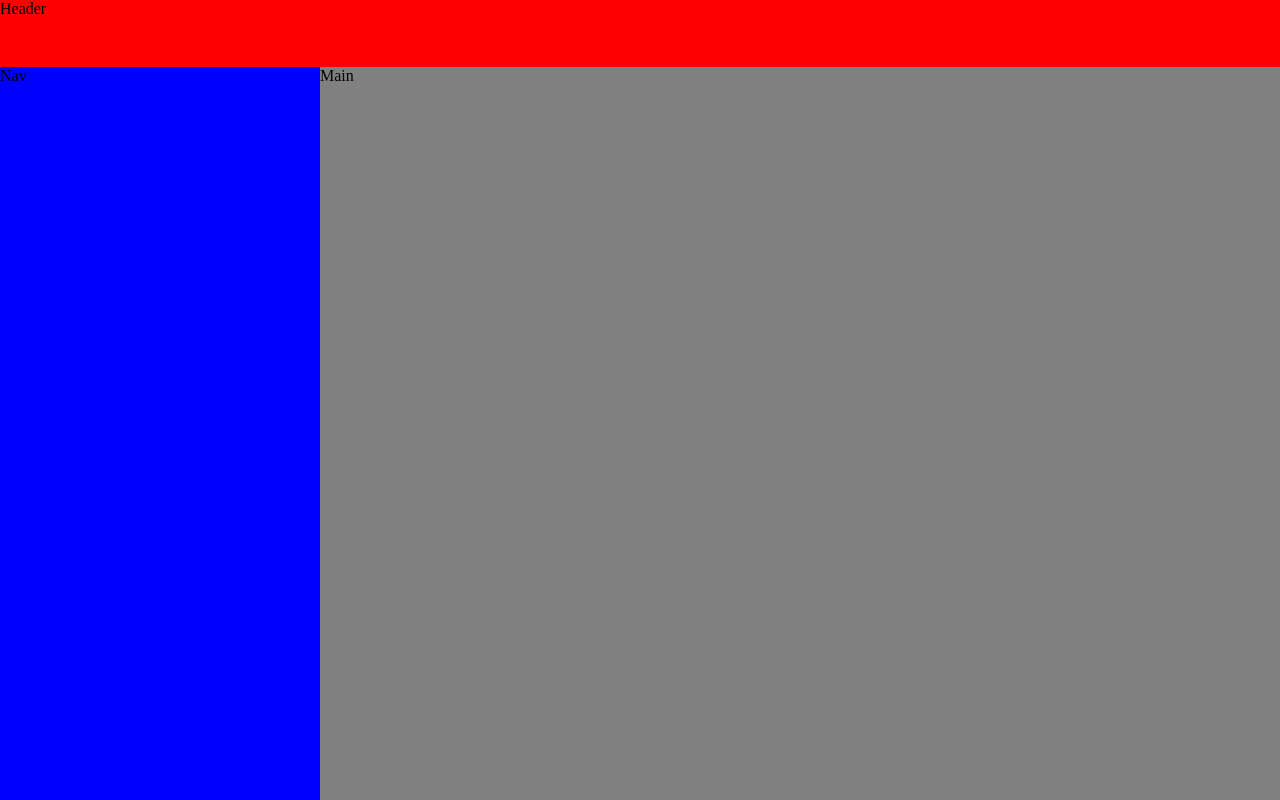
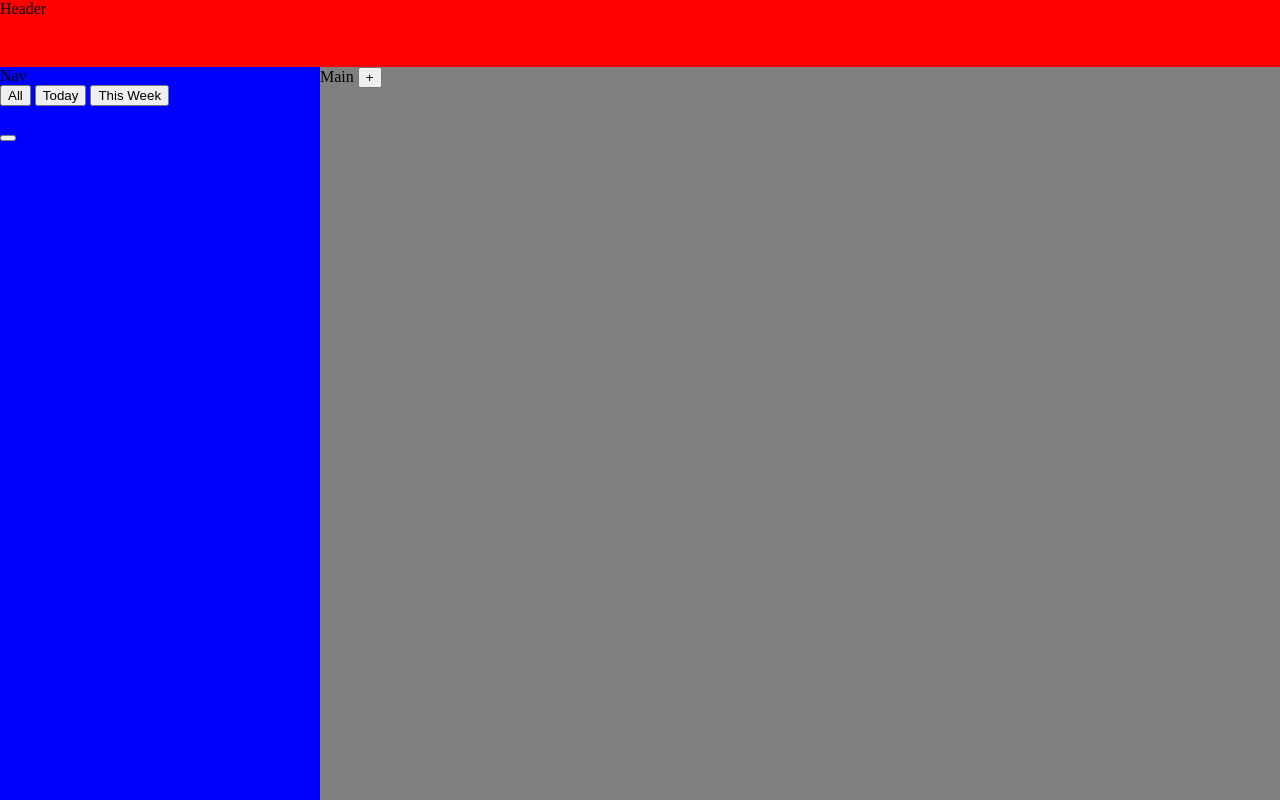
Before and after one commit to Pete-Fowler/todo-list, a plain HTML site: page index.html in a window 1280 px wide. Drawn offline with Linux system fonts and the light colour scheme.

Commit message:
Add html skeleton in src/index.html template

```diff
--- a/index.html
+++ b/index.html
@@ -8,7 +8,22 @@
 <script defer src="main.bundle.js"></script></head>
 <body>
     <div id="header">Header</div>
-    <div id="nav">Nav</div>
-    <div id="main">Main</div>
+    <div id="nav">Nav
+      <div id="nav-btns">
+        <button type="button" id="all" class="nav">All</button>
+        <button type="button" id="today" class="nav">Today</button>
+        <button type="button" id="this-week" class="nav">This Week</button>
+      </div>
+      <br>
+      <div id="nav-projects">
+        <button type="button" id="new-project"></button>
+      </div>
+
+    </div>
+
+    <div id="main">Main
+      <button type="button" id="new-task" class="btn">+</button>
+    </div>
+
 </body>
 </html>
```
